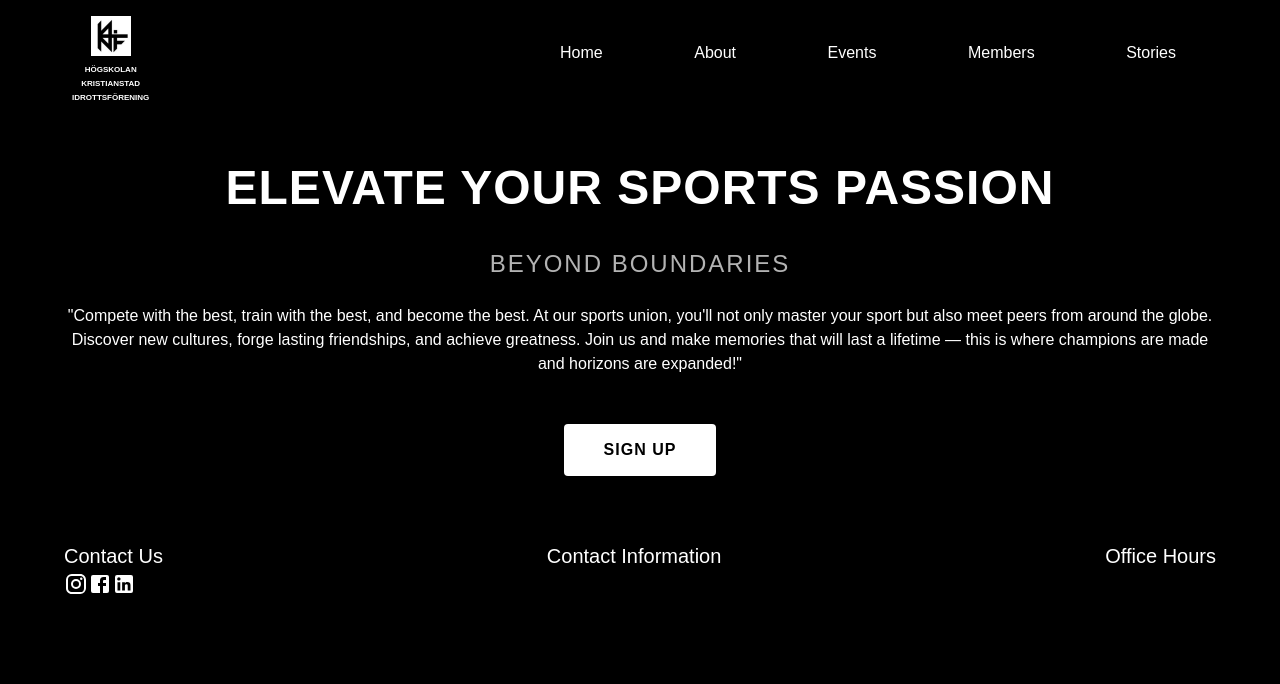
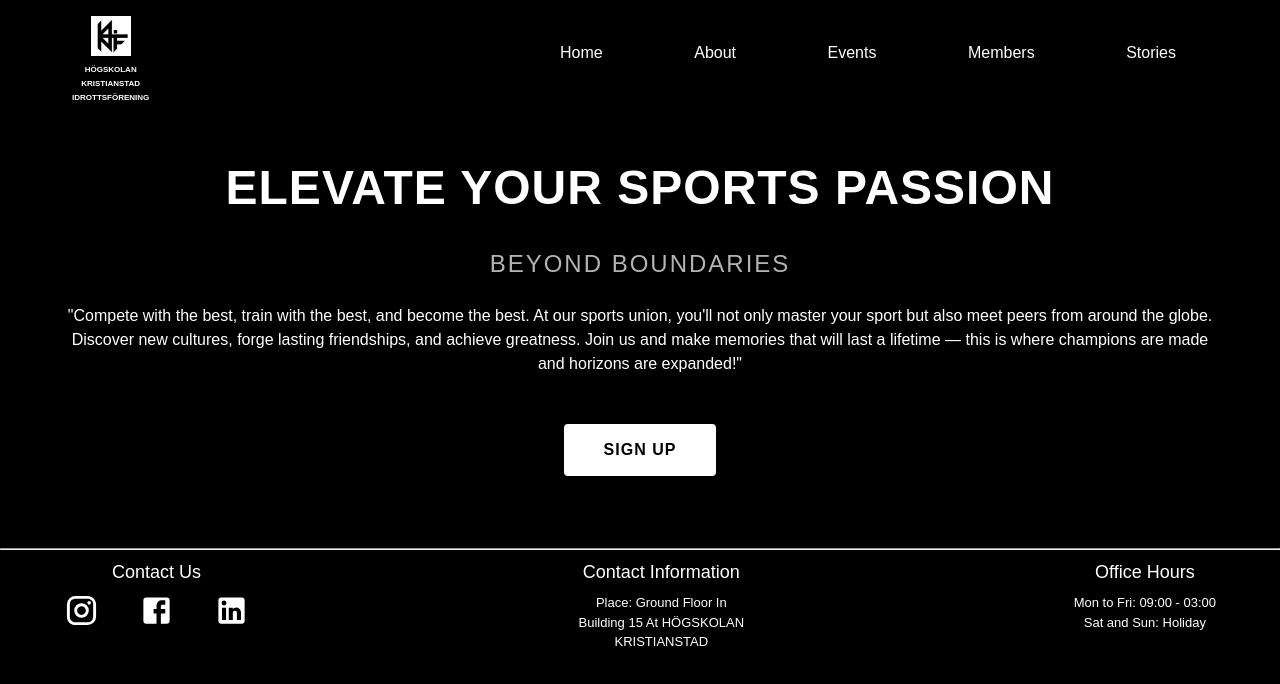
Before and after one commit to Abshir112/Sports-Union, a React (Vite) app in the folder Frontend/: page / in a window 1280 px wide. Shown: the top 684 px of the page. Built offline with nearby package versions, Linux system fonts and the light colour scheme; a web font is replaced by a local one.

Commit message:
footer is done

```diff
--- a/Frontend/src/components/Footer.jsx
+++ b/Frontend/src/components/Footer.jsx
@@ -1,28 +1,49 @@
 import React from "react";
-import { Container, Typography, Box } from "@mui/material";
+import { Container, Typography, Box, Link } from "@mui/material";
 import InstagramIcon from '@mui/icons-material/Instagram';
 import FacebookIcon from '@mui/icons-material/Facebook';
 import LinkedinIcon from '@mui/icons-material/LinkedIn';
-import Divider from '@mui/material/Divider';
+import { useTheme } from "@mui/material/styles";
+import { useMediaQuery } from "@mui/material";
+
+
 
 const Footer = () => {
-    return (
-        <Container component="footer" style={{display: "flex", justifyContent: "space-between"}}>
+    const theme = useTheme();
+    const isSmallScreen = useMediaQuery(theme.breakpoints.down("sm"));
+    return (<>
+        <hr />
+        <Container maxWidth="lg" component="footer" style={{display: "flex", justifyContent: "space-between"}}>
             <Box>
-                <Typography variant="h6" > Contact Us </Typography>
-                <InstagramIcon></InstagramIcon>
-                <FacebookIcon></FacebookIcon>
-                <LinkedinIcon></LinkedinIcon>
-            </Box>
-            <Box>
-                <Typography variant="h6">Contact Information</Typography>
+                <Typography gutterBottom variant="h6" fontSize={isSmallScreen ? "medium" : "large"} align="center" > Contact Us </Typography>
+                <Box>
+                    <Link href="#">
+                        <InstagramIcon fontSize={isSmallScreen ? "small" : "large"} sx={{ mr: isSmallScreen ? 3 : 5 }} />
+                    </Link>
+
+                    <Link href="#">
+                        <FacebookIcon fontSize={isSmallScreen ? "small" : "large"} sx={{ mr: isSmallScreen ? 3 : 5 }}/>
+                    </Link>
+
+                    <Link href="#">
+                        <LinkedinIcon fontSize={isSmallScreen ? "small" : "large"} ></LinkedinIcon>
+                    </Link>
+                </Box>
 
             </Box>
             <Box>
-                <Typography variant="h6">Office Hours</Typography>
+                <Typography gutterBottom variant="h6" fontSize={isSmallScreen ? "medium" : "large"} align="center">Contact Information</Typography>
+                <Typography variant="body1" fontSize="small" align="center" >Place: Ground Floor In <br /> Building 15 At HÖGSKOLAN <br /> KRISTIANSTAD </Typography>
+
+            </Box>
+            <Box>
+                <Typography gutterBottom variant="h6" fontSize={isSmallScreen ? "medium" : "large"} align="center">Office Hours</Typography>
+                <Typography variant="body1" fontSize="small"  align="center" > Mon to Fri: 09:00 - 03:00 <br /> Sat and Sun: Holiday </Typography>
             </Box>
         </Container>
+        </>
     );
+
 }
 
 export default Footer;
```
